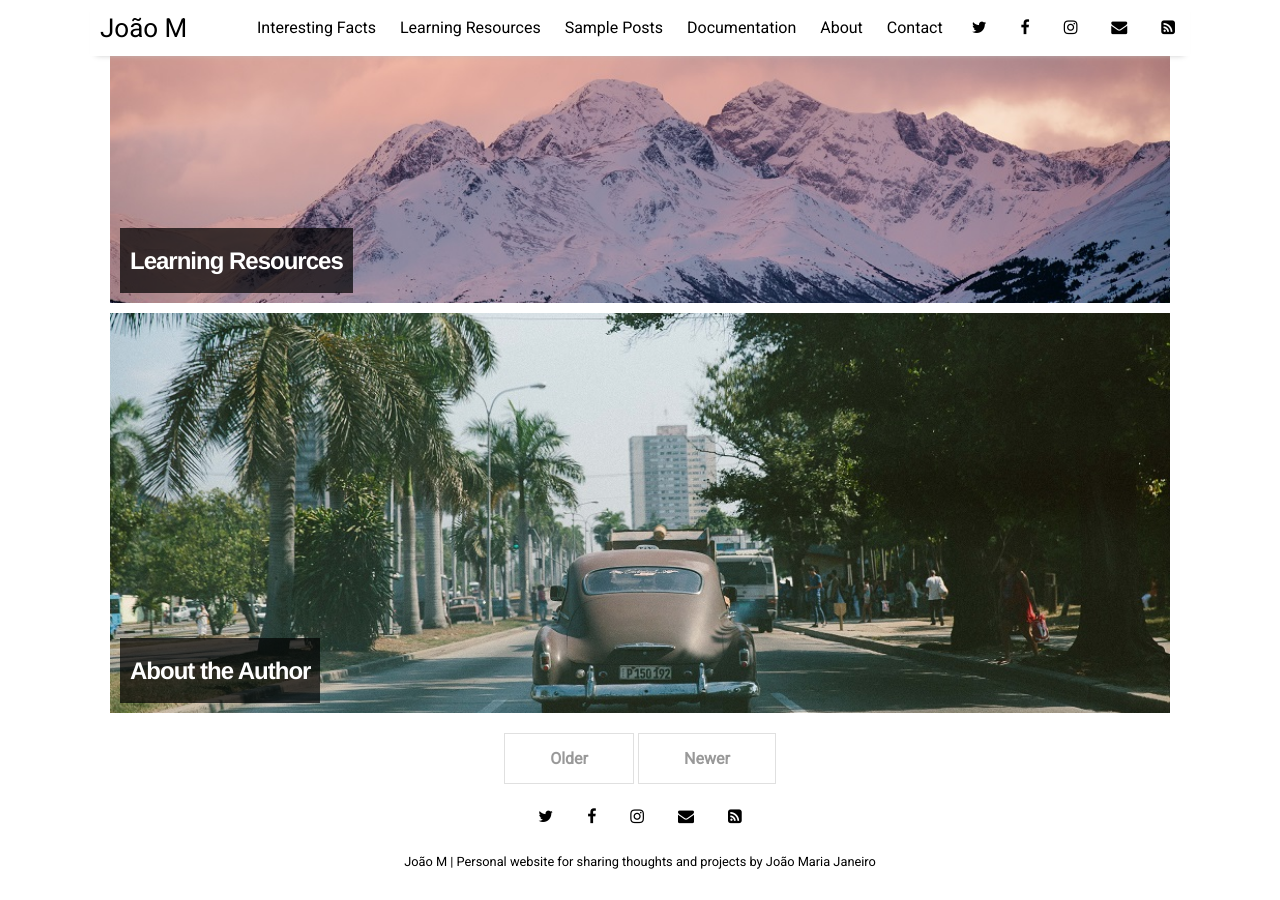
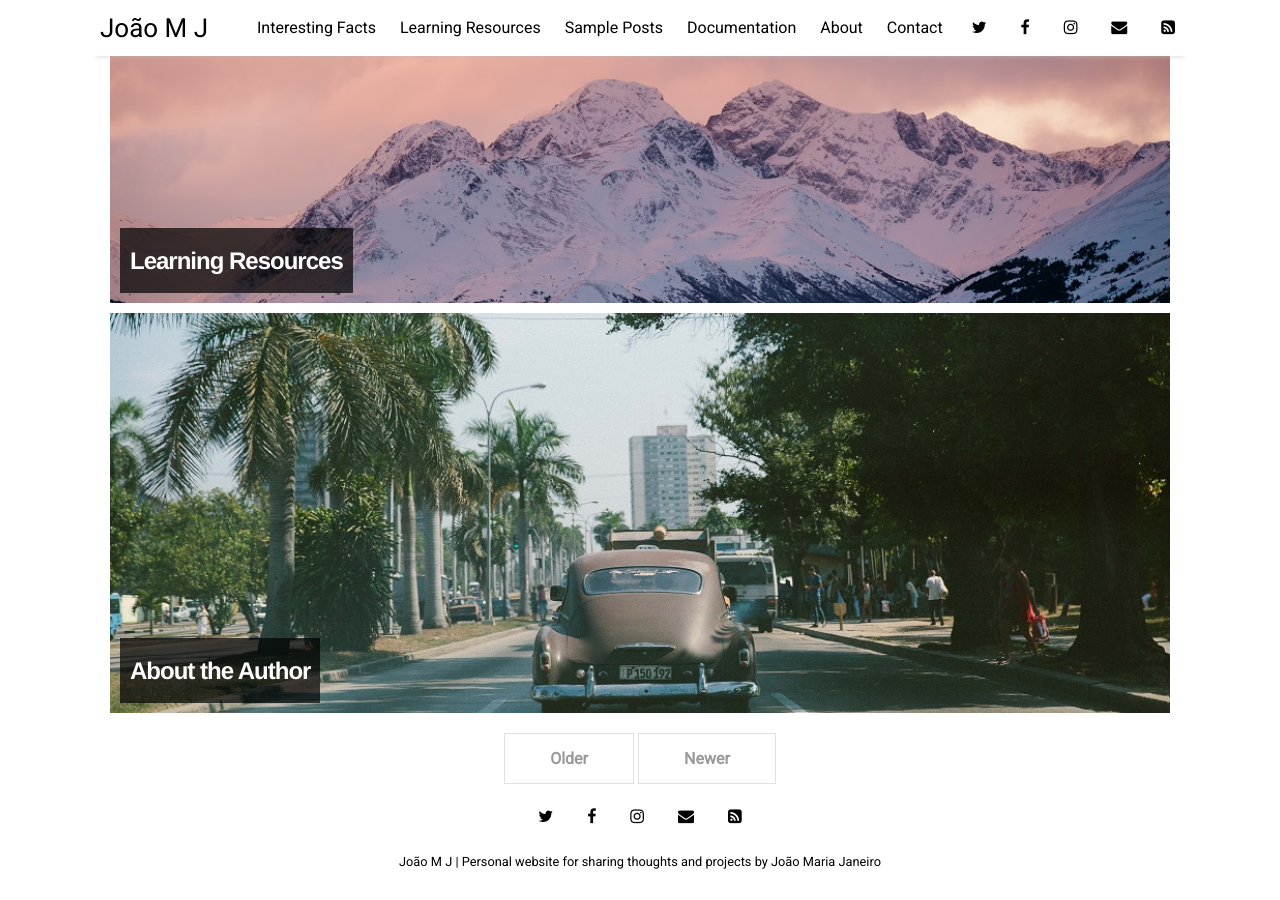
Before and after one commit to Joao-Maria-Janeiro/Joao-Maria-Janeiro.github.io, a Jekyll site: the page built from index.html, in a window 1280 px wide and 900 px high, scrolled down 1398 px. Built offline with Jekyll 4.4.1, drawn with Linux system fonts in a browser that asks for light colours; nearby versions of some CDN libraries; the list of posts is cut into pages by our own code.

```diff
--- a/_config.yml
+++ b/_config.yml
@@ -14,7 +14,7 @@ sass:
   style: :nested
 
 # Customise atom feed settings (this is where Jekyll-Feed gets configuration information)
-title:		           "João M"
+title:		           "João M J"
 description:	       "Personal website for sharing thoughts and projects"
 author:              "João Maria Janeiro"
 
```
